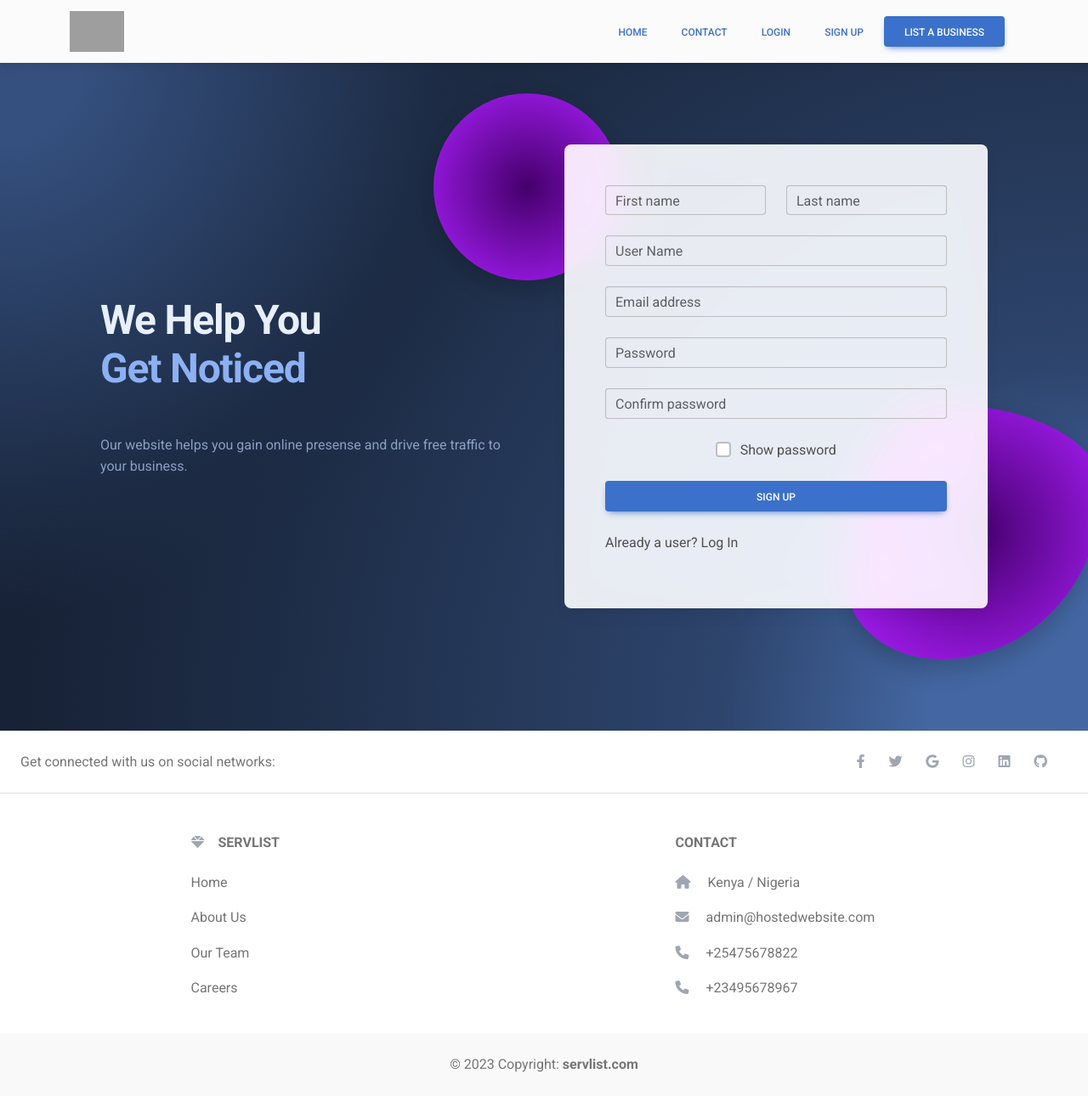
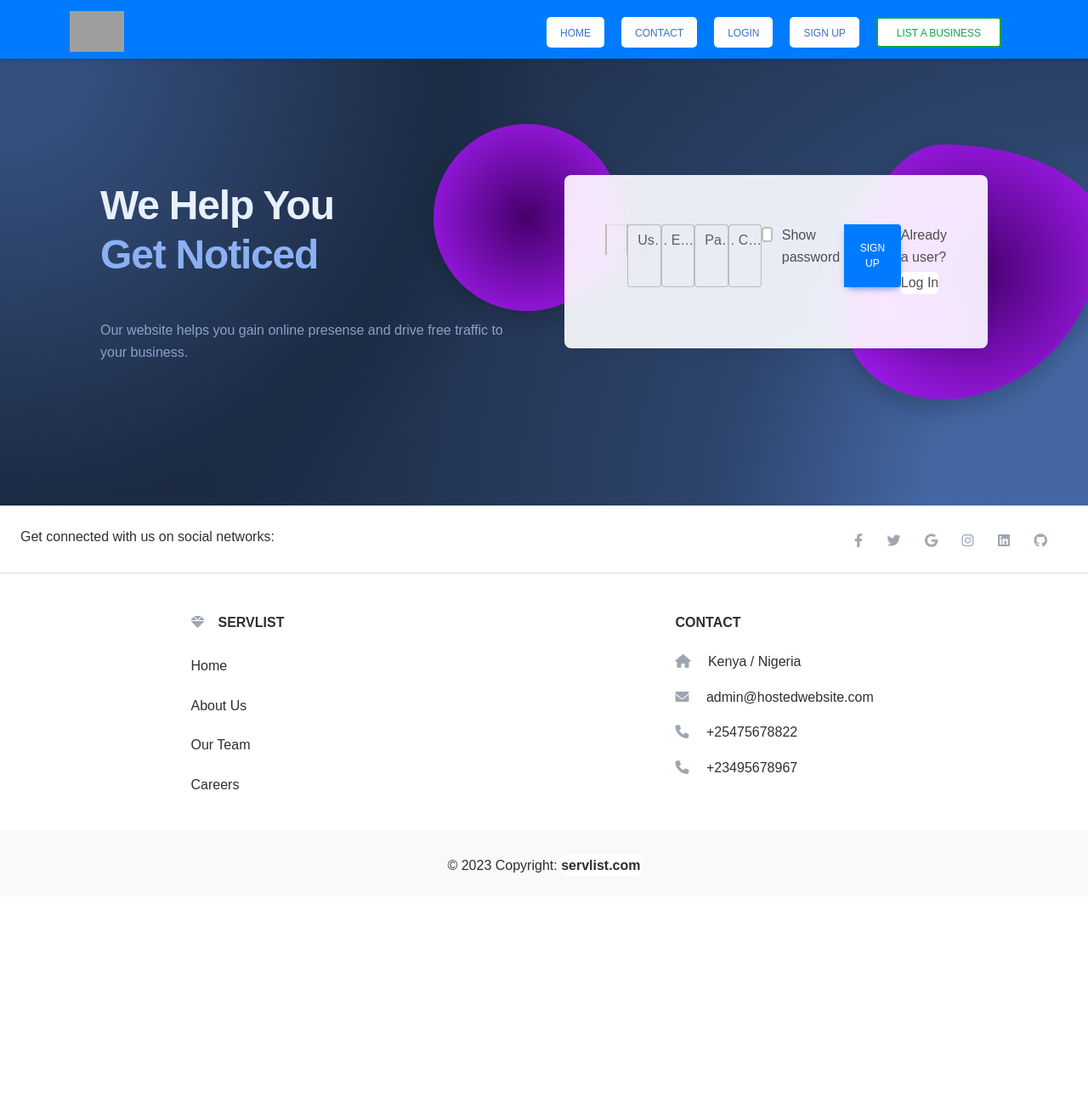
Before and after one commit to njogued/servlist-web-App, a Django app: page /user/signup in a window 1280 px wide. Shown: the whole page at 85% size. After the commit the page ends 1027 px from the top, so only its background shows below. Run offline with Django 4.2, Linux system fonts and the light colour scheme; some libraries are stand-ins or nearby versions; grey boxes are pictures that could not be loaded.

Commit message:
Commit message

```diff
--- a/my_project/static/users/styles.css
+++ b/my_project/static/users/styles.css
@@ -103,22 +103,23 @@
     font-size: 16px;
 }
  */
- section {
+ section.business-listing, section.business-consultation, section.business-promotion {
     height: 100vh;
     background-size: cover;
     background-position: center;
     display: flex;
     justify-content: center;
     align-items: center;
-    color: white;
+    color: rgb(255, 255, 255);
     text-align: center;
     position: relative;
     overflow: hidden;
+    margin-bottom: 30px;
 }
 
 /* Business Listing Section */
 .business-listing {
-    background-image: url('https://i.imgur.com/CPGyjLX.jpeg'); /* Replace with your image URL */
+    background-image: url('https://i.imgur.com/KOp2Boh.jpeg'); /* Replace with your image URL */
 }
 
 .business-listing .content {
@@ -127,7 +128,12 @@
 
 /* Business Promotion Section */
 .business-promotion {
-    background-image: url('https://i.imgur.com/CPGyjLX.jpeg'); /* Replace with your image URL */
+    background-image: url('https://i.imgur.com/STVHvcl.jpeg'); /* Replace with your image URL */
+}
+
+.business-listing a, .business-promotion a, .business-consultation a {
+    padding: 20px 20px;
+    background-color: #1763ba
 }
 
 .business-promotion .content {
@@ -136,7 +142,7 @@
 
 /* Business Consultation Section */
 .business-consultation {
-    background-image: url('https://i.imgur.com/CPGyjLX.jpeg'); /* Replace with your image URL */
+    background-image: url('https://i.imgur.com/xyQyQtY.jpeg'); /* Replace with your image URL */
 }
 
 .business-consultation .content {
@@ -150,11 +156,12 @@
 }
 
 /* CTA button styling */
+
 a {
     display: inline-block;
-    margin-top: 20px;
-    padding: 10px 20px;
-    background-color: #007BFF; /* Customize the button color */
+    margin-top: 5px;
+    padding: 0px 0px;
+    background-color: #ffffff; /* Customize the button color */
     color: white;
     text-decoration: none;
     border-radius: 5px;
@@ -162,7 +169,8 @@
 }
 
 a:hover {
-    background-color: #0056b3; /* Customize the button color on hover */
+    color: white;
+    background-color: rgb(21, 0, 255); /* Customize the button color on hover */
 }
 
 /* Styling for the Contact Us link */
--- a/my_project/templates/base.html
+++ b/my_project/templates/base.html
@@ -22,21 +22,30 @@
       href="https://cdnjs.cloudflare.com/ajax/libs/mdb-ui-kit/6.4.1/mdb.min.css"
       rel="stylesheet"
     />
+    <link rel="stylesheet" href="{% static 'users/styles.css' %}" />
   </head>
   <body>
     <!-- Navbar -->
-    <nav class="navbar navbar-expand-lg navbar-light bg-light">
+    <nav
+      class="navbar navbar-expand-lg navbar-light"
+      style="background-color: #007bff"
+      id="navbaredit"
+    >
       <!-- Container wrapper -->
       <div class="container">
         <!-- Navbar brand -->
 
-        <a class="navbar-brand me-2" href="/">
+        <a
+          class="navbar-brand"
+          href="/"
+          style="padding-top: 0px; padding-bottom: 0px"
+        >
           <img
-            src="https://i.imgur.com/dnPzIqB.png"
+            src="https://i.imgur.com/WB2cYTy.png"
             height="48"
             alt="Servlist"
             loading="lazy"
-            style="margin-top: -1px"
+            style="margin-top: -1px; margin-right: 0px"
           />
         </a>
 
@@ -67,14 +76,14 @@
               <ul class="navbar-nav me-auto mb-2 mb-lg-0">
                 <li class="nav-item">
                   <a href="/">
-                    <button type="button" class="btn btn-link px-3 me-2">
+                    <button type="button" class="btn btn-link px-3 me-0">
                       Home
                     </button>
                   </a>
                 </li>
                 <li class="nav-item">
                   <a href="/contact">
-                    <button type="button" class="btn btn-link px-3 me-2">
+                    <button type="button" class="btn btn-link px-3">
                       Contact
                     </button>
                   </a>
@@ -82,22 +91,29 @@
                 {% if user.is_authenticated %}
                 <li>
                   <a href="/user/{{ user.username }}">
-                    <button type="button" class="btn btn-link px-3 me-2">
+                    <button type="button" class="btn btn-link px-3">
                       View Profile
+                    </button>
+                  </a>
+                </li>
+                <li>
+                  <a href="/user/logout">
+                    <button type="button" class="btn btn-outline-danger px-3">
+                      Logout
                     </button>
                   </a>
                 </li>
                 {% else %}
                 <li>
                   <a href="/user/login">
-                    <button type="button" class="btn btn-link px-3 me-2">
+                    <button type="button" class="btn btn-link px-3">
                       Login
                     </button>
                   </a>
                 </li>
                 <li>
                   <a href="/user/signup">
-                    <button type="button" class="btn btn-link px-3 me-2">
+                    <button type="button" class="btn btn-link px-3">
                       Sign up
                     </button>
                   </a>
@@ -105,7 +121,7 @@
                 {% endif %}
                 <li>
                   <a href="/business/register">
-                    <button type="button" class="btn btn-primary me-3">
+                    <button type="button" class="btn btn-outline-success">
                       List a Business
                     </button>
                   </a>
@@ -122,7 +138,7 @@
     <div class="wrapper">{% block content %} {% endblock %}</div>
     <!-- MDB -->
     <!-- Footer -->
-    <footer class="text-center text-lg-start bg-white text-muted">
+    <footer class="text-center text-lg-start bg-white text-dark">
       <!-- Section: Social media -->
       <section
         class="d-flex justify-content-center justify-content-lg-between p-4 border-bottom"
@@ -215,9 +231,7 @@
         style="background-color: rgba(0, 0, 0, 0.025)"
       >
         © 2023 Copyright:
-        <a class="text-reset fw-bold" href="https://mdbootstrap.com/"
-          >servlist.com</a
-        >
+        <a class="text-reset fw-bold" href="/">servlist.com</a>
       </div>
       <!-- Copyright -->
     </footer>
--- a/my_project/users/urls.py
+++ b/my_project/users/urls.py
@@ -1,10 +1,12 @@
 from django.urls import path
 from .views import user_signup, user_profile, user_login, user_logout, index
+from businesses.views import register_business
 
 urlpatterns = [
     path("signup", user_signup, name="SignUp"),
     path("login", user_login, name="Login"),
     path("logout", user_logout, name="Logout"),
     path("home", index, name="User Home"),
+    path("register", register_business, name="Register"),
     path("<str:user_name>", user_profile, name="User Profile"),
 ]
--- a/my_project/users/views.py
+++ b/my_project/users/views.py
@@ -36,6 +36,8 @@
             )
             new_user.save()
             return redirect("/user/login")
+    if request.user.is_authenticated:
+        return redirect(f"/user/{request.user.username}")
     return render(request, "signup.html")
 
 
@@ -52,7 +54,9 @@
                 return redirect("/user/home")
         else:
             return redirect("/user/login")
-    return render(request, "users/login.html")
+    if request.user.is_authenticated:
+        return redirect(f"/user/{request.user.username}")
+    return render(request, "login.html")
 
 
 def user_logout(request):
```
Also changed, not shown: my_project/templates/landingpage.html (+118 -1 lines), my_project/templates/users/index.html (+39 -20 lines).
